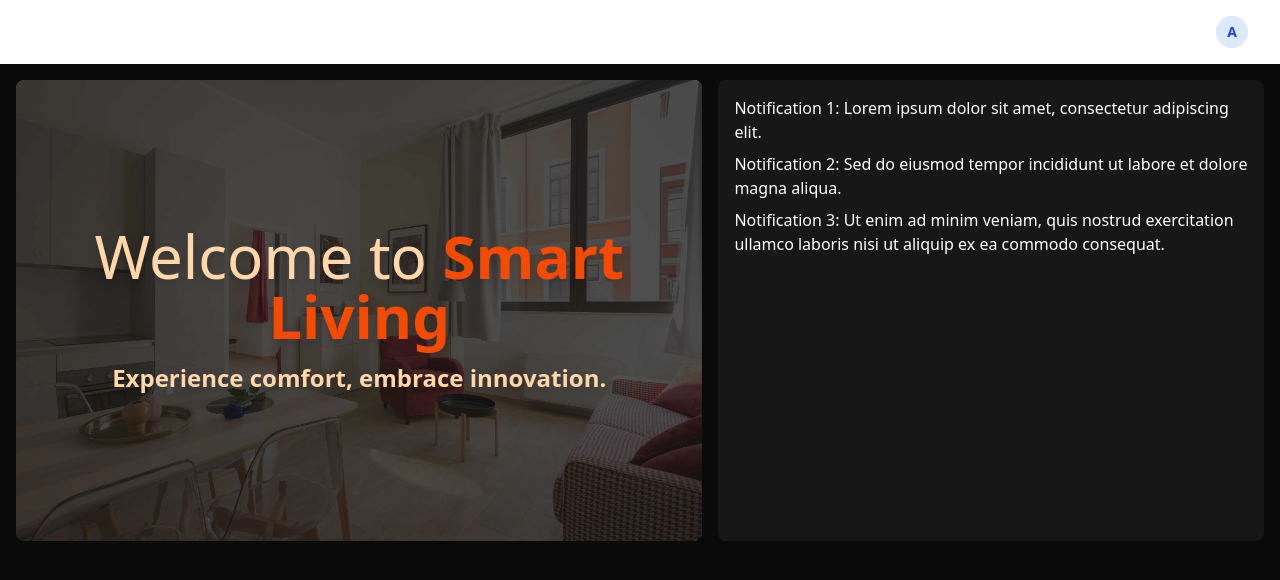
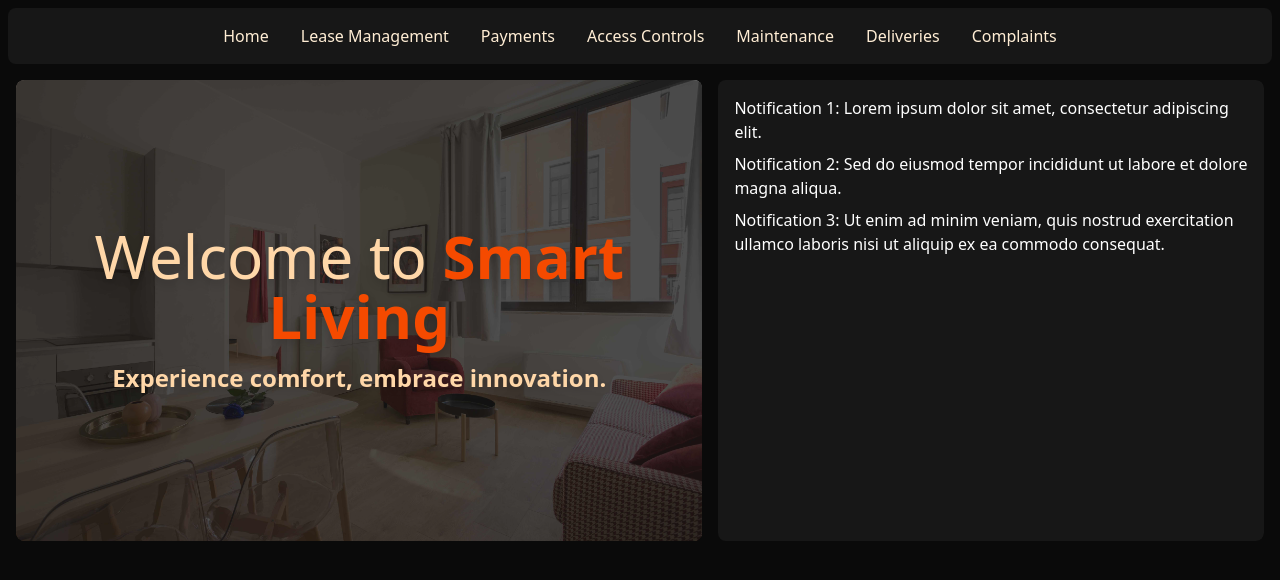
Before and after one commit to clarktr1/2025-Cohort-Team-2, a React (Vite) app in the folder frontend/: page / in a window 1280 px wide. Both pictures are taken after a click on the button "Tenant". Shown: the top 580 px of the page. Built offline with nearby package versions, Linux system fonts and the light colour scheme.

Commit message:
style navbar for tenant + comment out unnecessary code

```diff
--- a/frontend/src/components/Header.tsx
+++ b/frontend/src/components/Header.tsx
@@ -1,9 +1,9 @@
-import { useState, useEffect } from "react";
+import { useEffect } from "react";
 import { Link, useLocation } from "react-router";
 import { useRole } from "../hooks/useRole";
 
 const Header = () => {
-  const [isProfileOpen, setIsProfileOpen] = useState(false);
+  // const [isProfileOpen, setIsProfileOpen] = useState(false);
   const { currentRole, setCurrentRole } = useRole();
   const location = useLocation();
 
@@ -51,9 +51,45 @@ const Header = () => {
 
 
   const TenantNavBar = () => (
-    <div className="">
-      <h1>Tenant NavBar</h1>
-    </div>
+    <nav className="bg-neutral-900 p-4 w-full rounded-lg">
+      <ul className="flex space-x-8 items-center justify-center">
+        <li>
+          <Link to="/" className="text-orange-100 text-md hover:text-orange-400 hover:font-medium">
+            Home
+          </Link>
+        </li>
+        <li>
+          <Link to="/lease" className="text-orange-100 text-md hover:text-orange-400 hover:font-medium">
+            Lease Management
+          </Link>
+        </li>
+        <li>
+          <Link to="/payments" className="text-orange-100 text-md hover:text-orange-400 hover:font-medium">
+            Payments
+          </Link>
+        </li>
+        <li>
+          <Link to="/access" className="text-orange-100 text-md hover:text-orange-400 hover:font-medium">
+            Access Controls
+          </Link>
+        </li>
+        <li>
+          <Link to="/maintenance" className="text-orange-100 text-md hover:text-orange-400 hover:font-medium">
+            Maintenance
+          </Link>
+        </li>
+        <li>
+          <Link to="/deliveries" className="text-orange-100 text-md hover:text-orange-400 hover:font-medium">
+            Deliveries
+          </Link>
+        </li>
+        <li>
+          <Link to="/complaints" className="text-orange-100 text-md hover:text-orange-400 hover:font-medium">
+            Complaints
+          </Link>
+        </li>
+      </ul>
+    </nav>
   );
 
   const LandlordNavBar = () => (
@@ -76,16 +112,16 @@ const Header = () => {
   };
 
   return (
-    <header className="bg-white shadow-sm h-16 z-10">
-      <div className="max-w-full mx-auto px-4 sm:px-6 lg:px-8 h-full">
-        <div className="flex justify-between items-center h-full">
-          <div className="flex items-center md:hidden">
-            <ul className="flex gap-2">
-              {currentNavBar()}
-            </ul>
-          </div>
+    <header className="bg-neutral-950 shadow-sm h-16 z-10 w-full">
+      {/* <div className="max-w-full mx-auto  h-full"> */}
+      {/* <div className="flex justify-between items-center h-full">
+          <div className="flex items-center"> */}
+      <ul className="p-2">
+        {currentNavBar()}
+      </ul>
+      {/* </div> */}
 
-          <div className="flex-1 flex justify-end">
+      {/* <div className="flex-1 flex justify-end">
             <div className="ml-4 flex items-center md:ml-6">
               <div className="ml-3 relative">
                 <div>
@@ -101,9 +137,9 @@ const Header = () => {
                 </div>
               </div>
             </div>
-          </div>
-        </div>
-      </div>
+          </div> */}
+      {/* </div> */}
+      {/* </div> */}
     </header>
   );
 };
```
